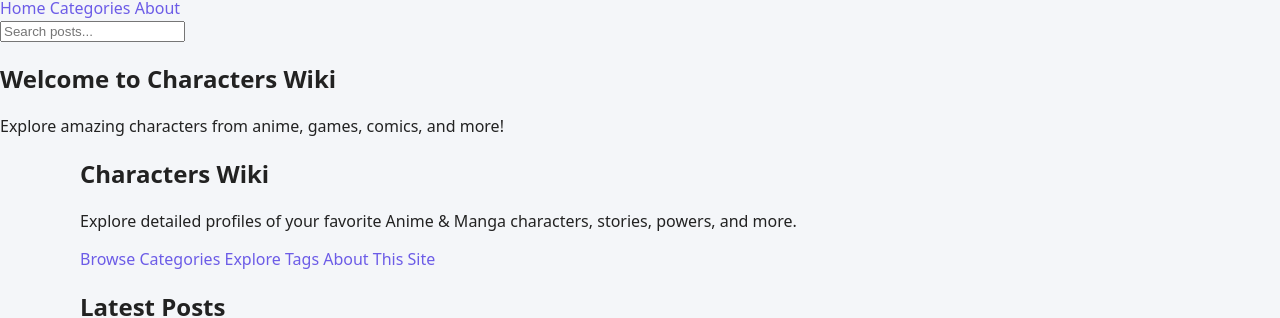
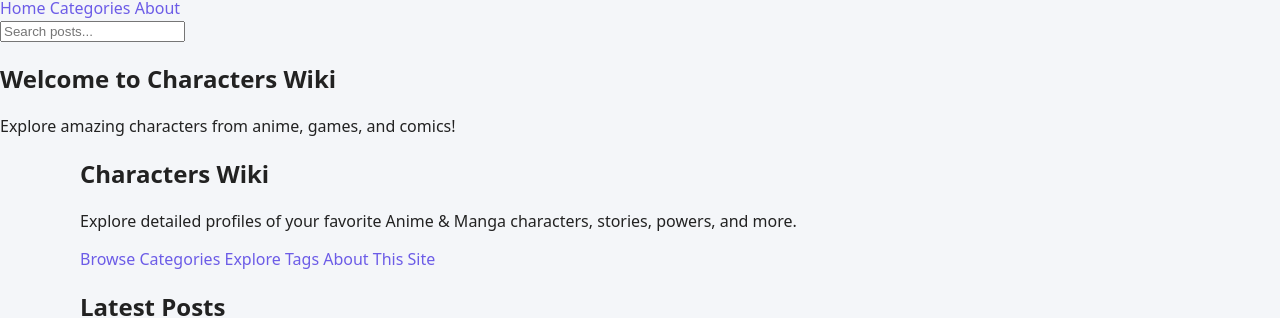
Before and after one commit to characterswiki/characters, a Jekyll site: the page built from index.md, in a window 1280 px wide and 900 px high. Shown: the part 144-462 px from the top of the window. Built offline with Jekyll 4.4.1, drawn with Linux system fonts in a browser that asks for light colours.

Commit message:
Update default.html

```diff
--- a/_layouts/default.html
+++ b/_layouts/default.html
@@ -15,7 +15,7 @@
 <section class="hero">
   <div class="hero-content">
     <h1>Welcome to Characters Wiki</h1>
-    <p>Explore amazing characters from anime, games, comics, and more!</p>
+    <p>Explore amazing characters from anime, games, and comics!</p>
   </div>
 </section>
 {% endif %}
@@ -28,23 +28,25 @@
   <aside class="sidebar">
     <div class="widget">
       <h3>Search</h3>
-      <input type="text" placeholder="Search posts..." id="searchInput">
+      <input type="text" id="searchInput" placeholder="Search posts...">
     </div>
+
     <div class="widget">
       <h3>Categories</h3>
       <ul>
-      {% assign cats = site.categories %}
-      {% for cat in cats %}
+        {% assign cats = site.categories %}
+        {% for cat in cats %}
         <li><a href="{{ '/categories.md' | relative_url }}">{{ cat[0] }}</a></li>
-      {% endfor %}
+        {% endfor %}
       </ul>
     </div>
+
     <div class="widget">
       <h3>Recent Posts</h3>
       <ul>
-      {% for post in site.posts limit:5 %}
+        {% for post in site.posts limit:5 %}
         <li><a href="{{ post.url | relative_url }}">{{ post.title }}</a></li>
-      {% endfor %}
+        {% endfor %}
       </ul>
     </div>
   </aside>
```
